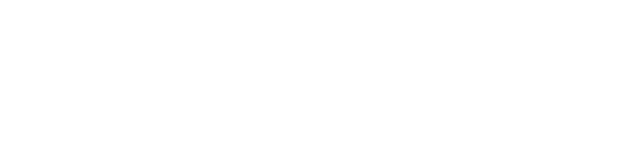
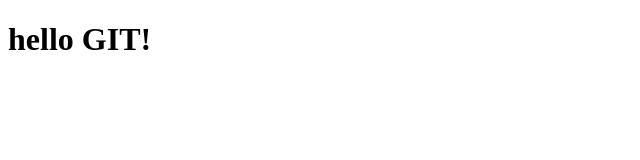
Before and after one commit to KrystianWebDev/git-course-4, a plain HTML site: page index.html in a window 1280 px wide. Shown: the whole page, without its empty margins (0-640 px from the left). Drawn offline with Linux system fonts and the light colour scheme.

Commit message:
Hello GIT! added to index.html

```diff
--- a/index.html
+++ b/index.html
@@ -6,6 +6,6 @@
     <title>Git course</title></title>
 </head>
 <body>
-
+    <h1>hello GIT!</h1>
 </body>
 </html>
```
